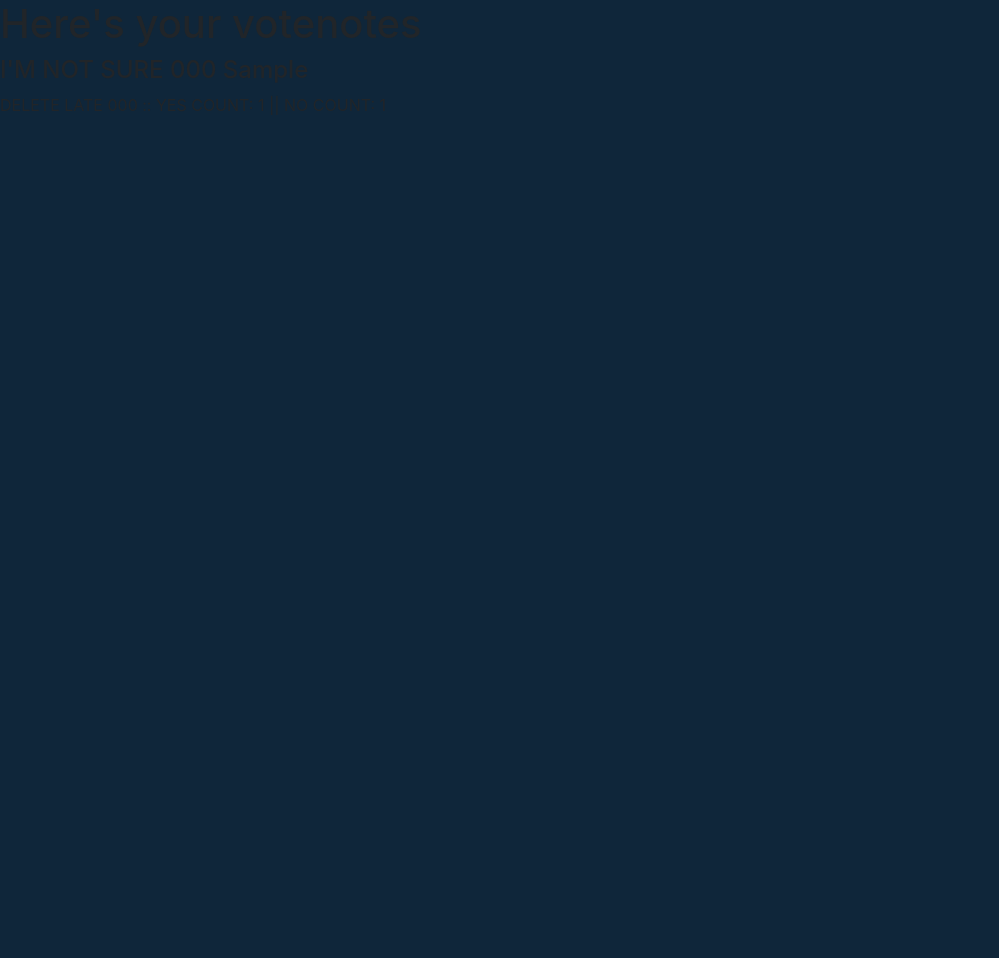
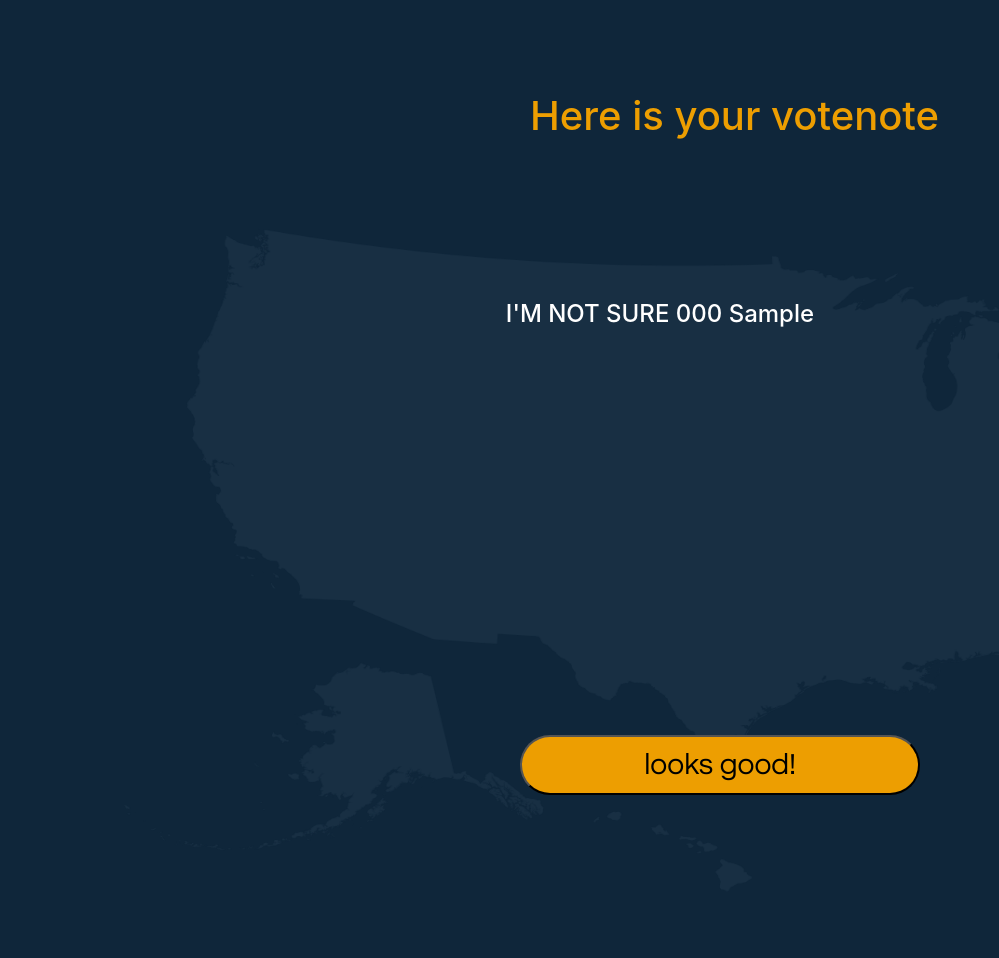
Before and after one commit to SabantuYusuf/propositions, a Django app: page /propositions/index in a window 1320 px wide. Shown: the whole page, without its empty margins (0-999 px from the left). Before the commit the page ends 115 px from the top, so only its background shows below. Run offline with Django 3.2, Linux system fonts and the light colour scheme; tables that the repository leaves empty hold one stand-in row (values such as "Sample post"); some libraries are stand-ins or nearby versions.

Commit message:
have a button

```diff
--- a/main_app/static/css/styles.css
+++ b/main_app/static/css/styles.css
@@ -118,6 +118,11 @@ main {
 
   background: #ed9e01;
   border-radius: 77.716px;
+font-family: Questrial;
+font-style: normal;
+font-weight: normal;
+font-size: 30px;
+line-height: 40px;
 }
 
 /* mini vote logo on show page "/propositions/1" */
@@ -275,3 +280,56 @@ box-shadow: 8px 8px 12px rgba(12, 36, 56, 0.25);
 border-radius: 20px;
 color: black;
 }
+
+.section-content-text {
+color: #ED9E01;
+position: absolute;
+width: 624px;
+height: 95px;
+left: 530px;
+top: 92px;
+
+}
+
+.confirm {
+  position: absolute;
+  width: 400px;
+  height: 60px;
+  left: 520px;
+  top: 735px;
+
+background: #ed9e01;
+border-radius: 77.716px;
+font-family: Questrial;
+font-style: normal;
+font-weight: normal;
+font-size: 30px;
+line-height: 40px;
+}
+
+
+.section-content {
+  color: white;
+  z-index: 999;
+}
+
+.section-content-flex {
+  display: flex;
+  flex-direction: column;
+  margin-top: 300px;
+  text-emphasis: bold;
+  justify-content: center;
+  align-items: center;
+  align-content: center;
+  justify-self: center;
+  justify-items: center;
+  z-index: 999;
+}
+
+.radio {
+  position: relative;
+  top: -75px;
+  left: 50px;
+  opacity: 0;
+  width: 300px;
+}
--- a/main_app/templates/base.html
+++ b/main_app/templates/base.html
@@ -10,6 +10,8 @@
   <title>Propositions</title>
   <!-- Main CSS -->
   <link rel="stylesheet" href="{% static 'css/styles.css' %}">
+  <!-- Google Fonts -->
+  <link href="https://fonts.googleapis.com/css2?family=Questrial&display=swap" rel="stylesheet">
   <!-- BOOTSTRAP RESOURCES  -->
   <!-- Jquery -->
   <script src="https://code.jquery.com/jquery-3.5.1.slim.min.js" integrity="sha384-DfXdz2htPH0lsSSs5nCTpuj/zy4C+OGpamoFVy38MVBnE+IbbVYUew+OrCXaRkfj" crossorigin="anonymous"></script>
--- a/main_app/templates/index.html
+++ b/main_app/templates/index.html
@@ -3,23 +3,27 @@
 {% block content %}
 {% load static %}
 
-<h1>Here's your votenotes</h1>
+
 <div class="section-content">
+    <h1 class="section-content-text">Here is your votenote</h1>
+    <body class="section-content">
+        <img src="../static/images/US-Map.png" alt="Site Logo" class="background-map">
+    </body>
 
     {% for proposition in propositions %}
-        <div>
+        <div class="section-content-flex">
 
             {% if proposition.yes_count > proposition.no_count %}
-                <h4>YES {{ proposition.number }}  {{ proposition.whatIs }}</h4>
+                <h4 class="section-content">YES {{ proposition.number }}  {{ proposition.whatIs }}</h4>
             {% elif  proposition.no_count > proposition.yes_count%}
-                <h4>NO {{ proposition.number }}  {{ proposition.whatIs }}</h4>
+                <h4 class="section-content"> NO {{ proposition.number }}  {{ proposition.whatIs }}</h4>
             {%else %}
-                <h4>I'M NOT SURE {{ proposition.number }}  {{ proposition.whatIs }}</h4>
+                <h4 class="section-content"> I'M NOT SURE {{ proposition.number }}  {{ proposition.whatIs }}</h4>
             {% endif %}
 
 
             <p>DELETE LATE {{ proposition.number }} :: YES COUNT: {{ proposition.yes_count }} || NO COUNT: {{ proposition.no_count }}</p>
-
+            <button type="submit" class="confirm" > looks good! </button>
         </div>
     {% endfor %}
 </div>
--- a/main_app/views.py
+++ b/main_app/views.py
@@ -38,8 +38,8 @@ def show(request, proposition_id):
 
         proposition.save()
 
-        # return redirect('index')
-        return HttpResponseRedirect(request.path_info)
+        return redirect('index')
+        #return HttpResponseRedirect(request.path_info)
 
     context = {
         'proposition': proposition,
```
